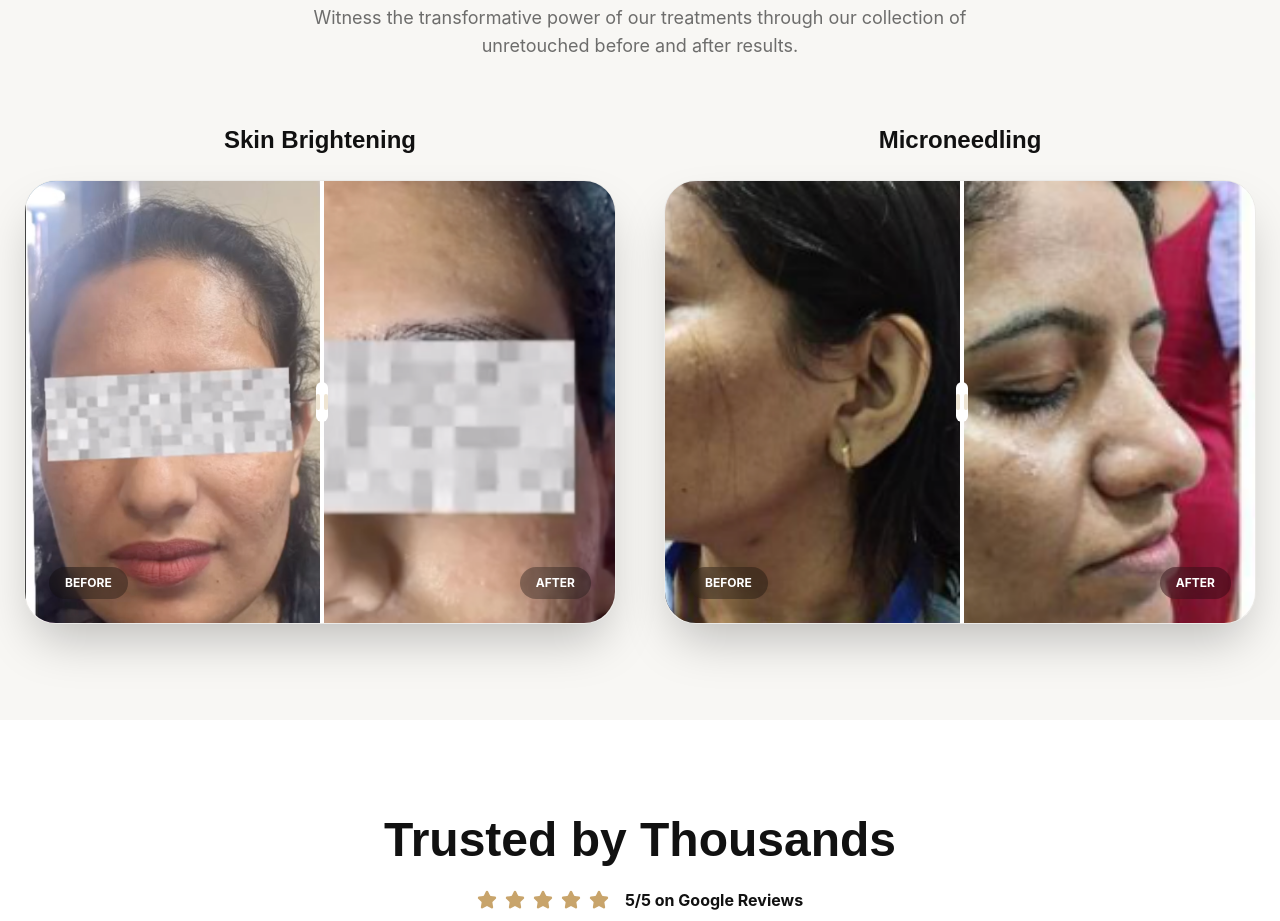
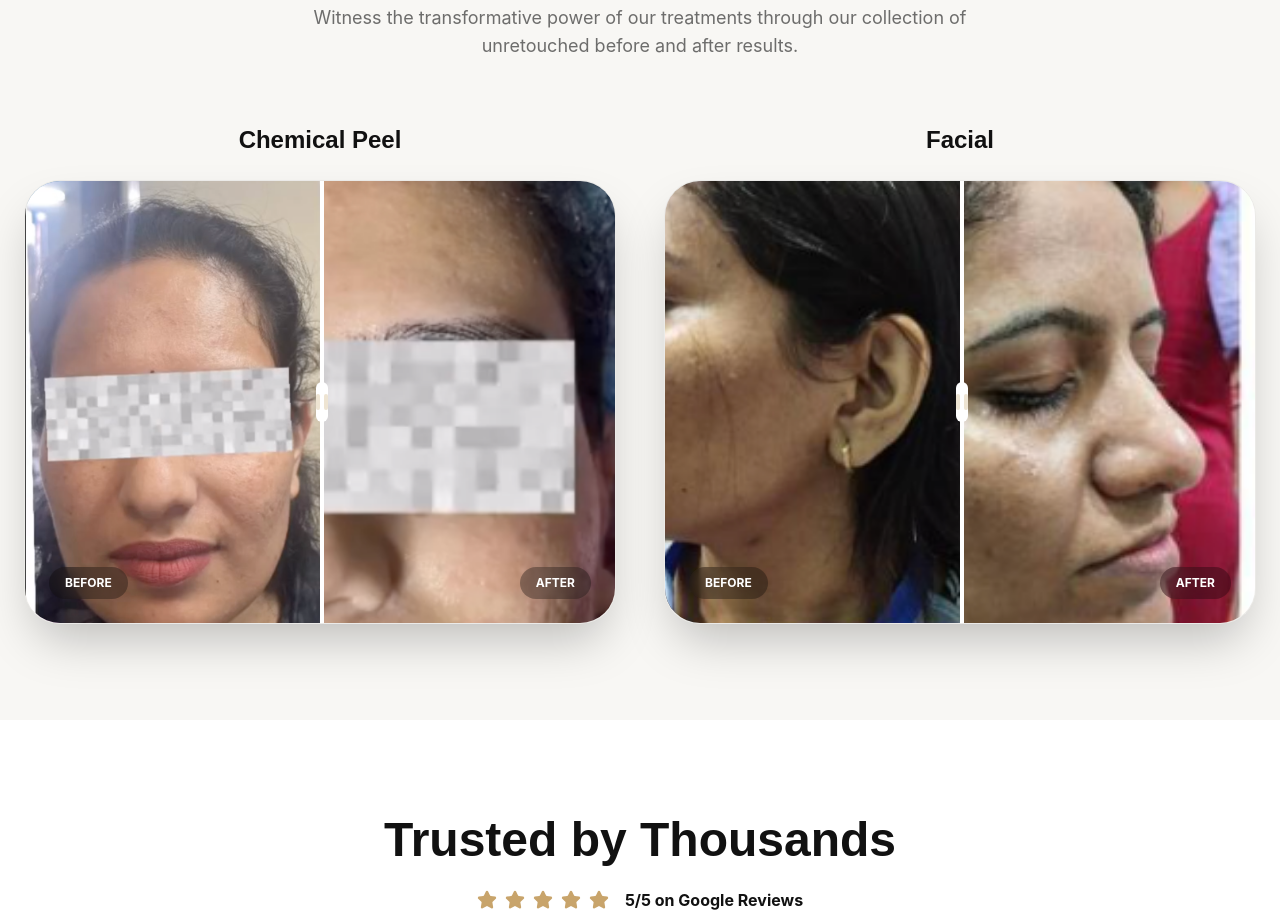
Before and after one commit to Raahiltfb/cosmoroot-demo, a React (Vite) app: page / in a window 1280 px wide. Shown: the part 5280-6201 px from the top of the page. Built offline with nearby package versions, Linux system fonts and the light colour scheme.

Commit message:
Update ResultsSection.tsx

```diff
--- a/src/components/ResultsSection.tsx
+++ b/src/components/ResultsSection.tsx
@@ -26,7 +26,7 @@ export const BeforeAfterSlider = ({ beforeImage, afterImage, title }: BeforeAfte
       <h3 className="text-2xl font-display font-bold text-primary">{title}</h3>
       <div
         ref={containerRef}
-        className="relative w-full max-w-2xl aspect-[4/3] rounded-[32px] overflow-hidden cursor-ew-resize select-none shadow-2xl border border-black/5"
+        className="relative w-full max-w-2xl aspect-[4/3] rounded-[36px] overflow-hidden cursor-ew-resize select-none shadow-2xl border border-black/5"
         onMouseMove={handleMove}
         onTouchMove={handleMove}
       >
@@ -94,12 +94,12 @@ export const ResultsSection = () => {
 
         <div className="grid lg:grid-cols-2 gap-12">
           <BeforeAfterSlider
-            title="Skin Brightening"
+            title="Chemical Peel"
             beforeImage="/before1.png"
             afterImage="/after1.png"
           />
           <BeforeAfterSlider
-            title="Microneedling"
+            title="Facial"
             beforeImage="/before2.png"
             afterImage="/after2.png"
           />
```
